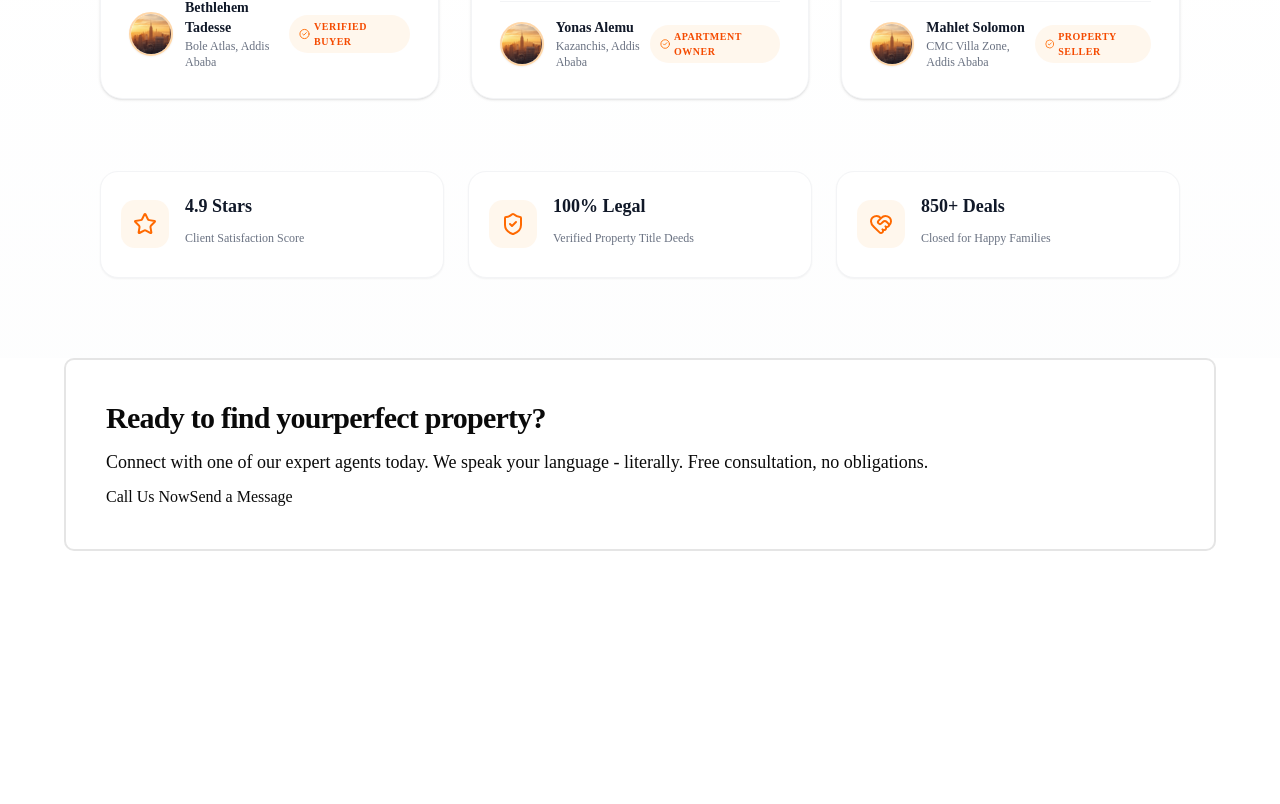
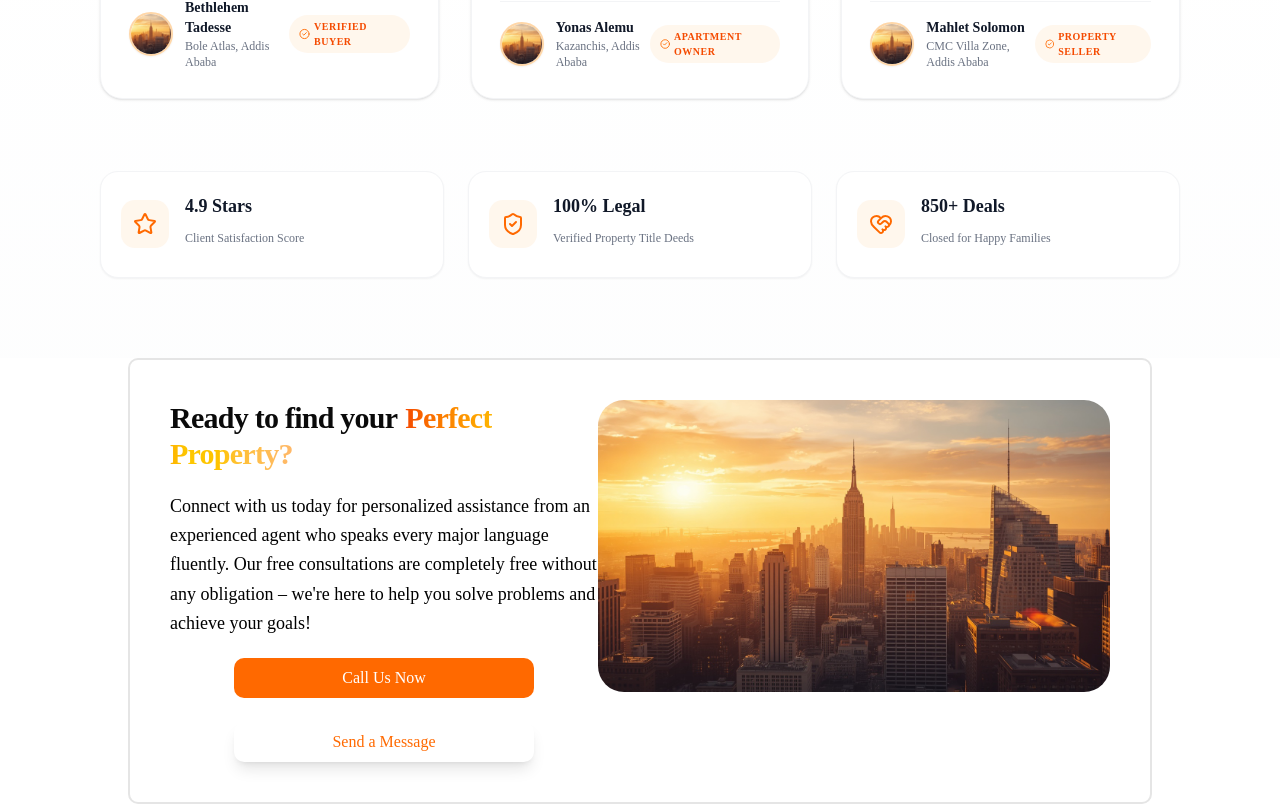
Before and after one commit to Eyuel-G/Addis-_E-State, a Next.js app: page / in a window 1280 px wide. Shown: the part 3136-3940 px from the top of the page. Before the commit the page ends 3687 px from the top, so only its background shows below. Built offline with nearby package versions, Linux system fonts and the light colour scheme.

Commit message:
cta section

```diff
--- a/app/pages/CTA.tsx
+++ b/app/pages/CTA.tsx
@@ -1,20 +1,33 @@
 const CTA = () => {
     return (
-        <section className="border-2 w-[90%] mx-auto rounded-lg p-10">
-            <h2>Ready to find your
-                <span className="text">
-                    perfect property?
-                </span>
-            </h2>
-            <p>Connect with one of our expert agents today. We speak your language - literally. Free consultation, no obligations.</p>
+        <section className="border-2 w-[80%] mx-auto rounded-lg p-10 flex flex-cols">
+            <div className="max-w-[70%]">
+                <h2 className="mb-5">Ready to find your
+                    <span className="bg-gradient-to-r from-orange-600 via-yellow-400 to-orange-300 bg-clip-text text-transparent ml-2">
+                        Perfect Property?
+                    </span>
+                </h2>
+                <p className="text-black">
+                    Connect with us today for personalized assistance from an experienced agent who speaks every major language fluently.
+                    Our free consultations are completely free without any obligation – we're here to help you solve problems and
+                    achieve your goals!
+                </p>
+                <div className="flex flex-col gap-6 items-center mt-5">
+                    <button className="w-[70%] bg-orange-500 text-white max-px-5 py-2 rounded-lg">
+                        Call Us Now
+                    </button>
 
-            <button>
-                Call Us Now
-            </button>
+                    <button className="w-[70%] bg-white text-orange-500 max-px-5 py-2 rounded-lg shadow-lg">
+                        Send a Message
+                    </button>
+                </div>
+            </div>
 
-            <button>
-                Send a Message
-            </button>
+            <div>
+                <img src="/hero.jpg" alt="estate image"
+                    className="rounded-4xl max-w-lg" />
+            </div>
+
         </section>
 
     );
```
